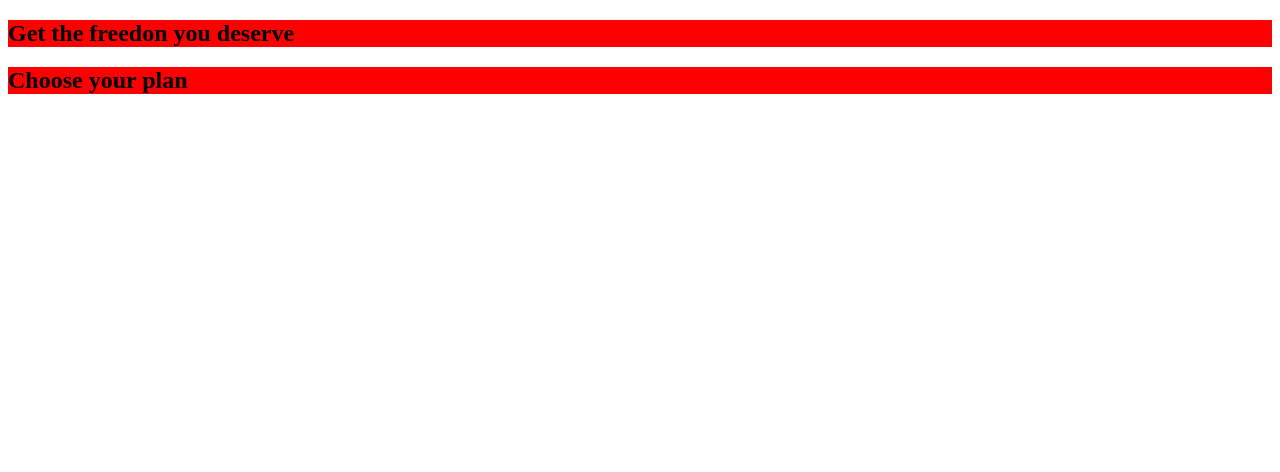
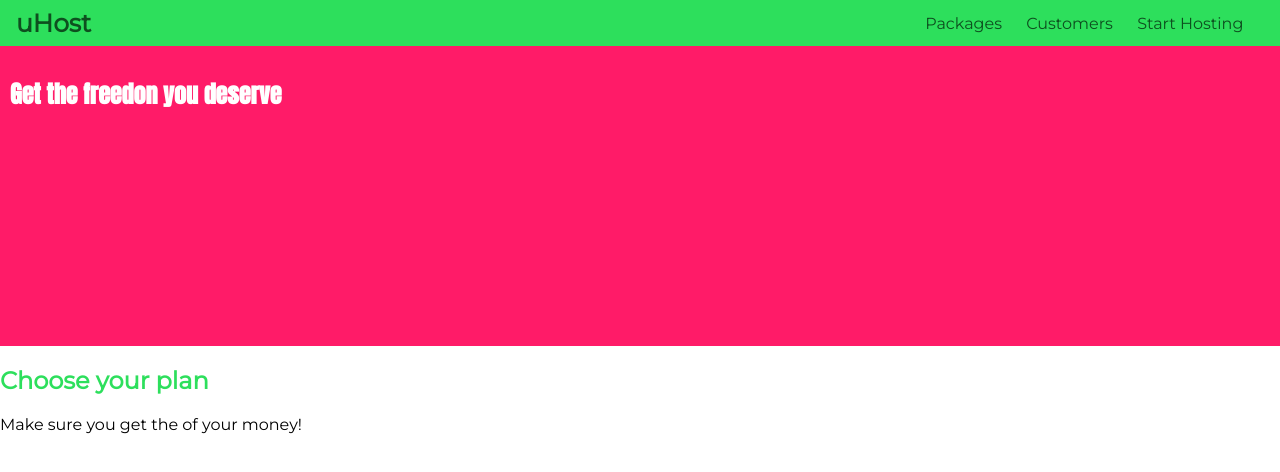
Before and after one commit to lima23613/web-CSS, a plain HTML site: page original/css-in-action/index.html in a window 1280 px wide. Drawn offline with Linux system fonts and the light colour scheme.

Commit message:
working on nav logo anda nav

```diff
--- a/original/css-in-action/index.html
+++ b/original/css-in-action/index.html
@@ -3,21 +3,37 @@
 <head>
     <meta charset="UTF-8">
     <meta name="viewport" content="width=device-width, initial-scale=1.0">
-    <title>Document</title>
-
-    <style>
-        section {
-            background: red;
-        }
-    </style>
+    <title>uHost</title>
+    <link href="https://fonts.googleapis.com/css2?family=Anton&display=swap" rel="stylesheet">
+    <link href="https://fonts.googleapis.com/css2?family=Montserrat:ital,wght@0,400;1,700&display=swap" rel="stylesheet">
+    <link rel="stylesheet" href="main.css">
 </head>
 <body>
+    <header class="main-header">
+        <div>
+            <a href="index.html" class="brand"> uHost</a>
+        </div>
+        <nav class="main-nav">
+            <ul class="main-nav-item">
+                <li class="nav-item">
+                    <a href="packages/index.html">Packages</a>
+                </li>
+                <li class="nav-item">
+                    <a href="customers/index.html">Customers</a>
+                </li>
+                <li class="nav-item">
+                    <a href="start-hosting/index.html">Start Hosting</a>
+                </li>
+            </ul>
+        </nav>
+    </header>
     <main>
-        <section>
+        <section id="overview">
             <h1>Get the freedon you deserve</h1>
         </section>
-        <section>
-            <h1>Choose your plan</h1>
+        <section id="plans">
+            <h1 class="section-title">Choose your plan</h1>
+            <p>Make sure you get the of your money!</p>
         </section>
     </main>
 </body>
--- a/original/css-in-action/main.css
+++ b/original/css-in-action/main.css
@@ -0,0 +1,76 @@
+*{
+    box-sizing: border-box;
+}
+
+body {
+    font-family: 'Montserrat',sans-serif;
+    margin: 0;
+}
+#overview {
+    background:#ff1b68;
+    width: 100%;
+    height: 300px;
+    padding: 10px;
+}
+
+.section-title{
+    color: #2ddf5c;
+}
+
+#overview h1 {
+    color:white;
+    font-family: 'Anton',sans-serif;
+}
+
+.main-header{
+    width: 100%;
+    background:#2ddf5c;
+    padding: 8px 16px;
+}
+/* only DIV that is directly child */
+.main-header > div{
+    display: inline-block;
+    vertical-align: middle;
+}
+
+.brand{
+    color: #0e4f1f;
+    text-decoration: none;
+    font-weight: bold;
+    font-size: 25px;
+}
+
+.main-nav{
+    display: inline-block;
+    text-align: right;
+    width: calc(100% - 90px);
+    vertical-align: middle;
+}
+
+.main-nav-item{
+    padding: 0;
+    margin: 0;
+    list-style: none;
+}
+
+.nav-item{
+    display: inline-block;
+    margin: 0px 10px;
+}
+
+.nav-item > a{
+    text-decoration: none;
+    color: #0e4f1f;
+}
+
+.nav-item a:hover{
+    color: white;
+}
+S
+.nav-item a:active{
+    color: white;
+}
+
+/* h1 {
+    font-family: sans-serif;
+} */
```
